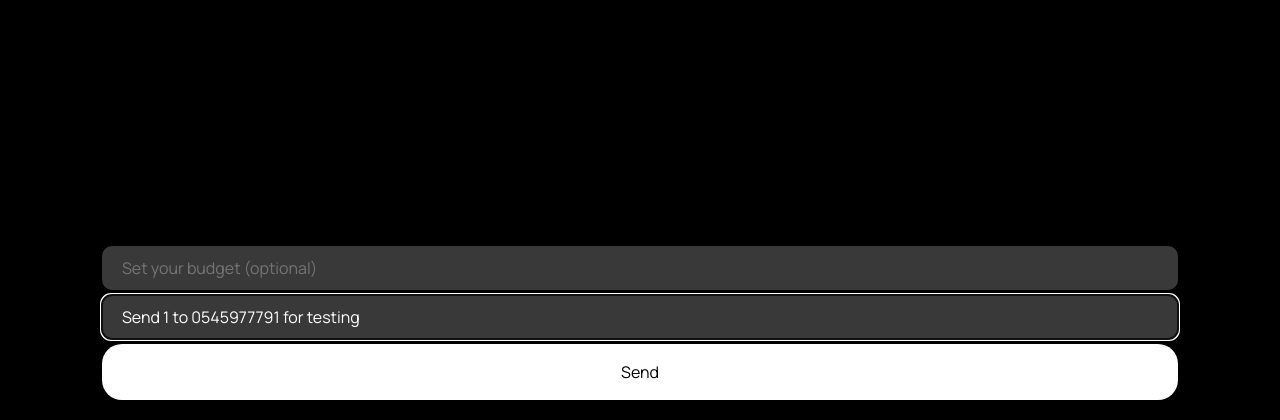
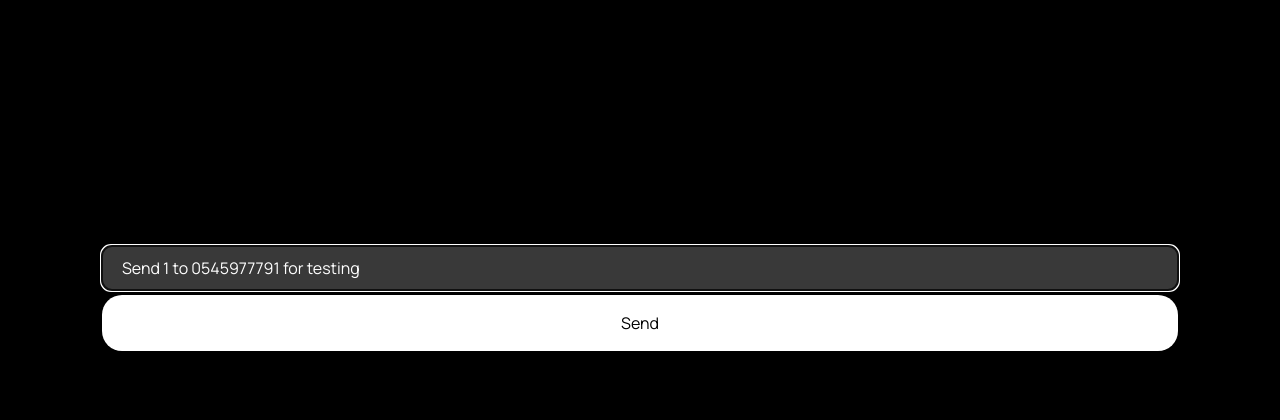
Before and after one commit to Kweku7k/PrestoQ, a Flask app: page /chat in a window 1280 px wide. Shown: the part 387-807 px from the top of the page. After the commit the page ends 738 px from the top, so only its background shows below. Run offline with Flask 3, Linux system fonts and the light colour scheme.

Commit message:
removed budget field

```diff
--- a/templates/chat.html
+++ b/templates/chat.html
@@ -53,7 +53,7 @@
                             </div>
                             <div id="chat-box"></div>
 
-                            <input class="form-field inputformfield" type="number" id="budget-input" placeholder="Set your budget (optional)">
+                            <input class="form-field inputformfield" type="number" id="budget-input" placeholder="Set your budget (optional)" style="display: none;">
                             <input class="form-field inputformfield" type="text" id="user-input" placeholder="What are we buying!" value="Send 1 to 0545977791 for testing" autofocus>
                             <br/>
                             <button class="pill-button full" style="background-color: white;  color: black;"  onclick="sendMessage()">Send</button>
```
